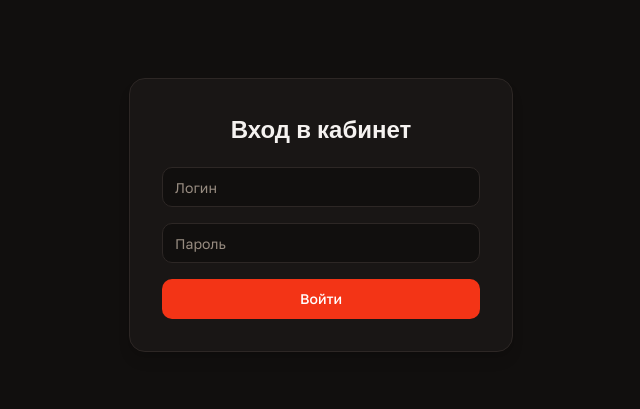
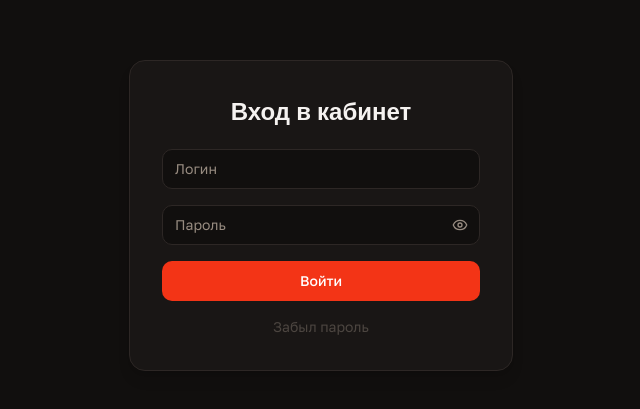
Before and after one commit to pr-poehali-dev/frozen-meat-sales-app, a React (Vite) app: page /admin in a window 1280 px wide. Shown: the part 185-594 px from the top of the page, without its empty margins (319-959 px from the left). Built offline with nearby package versions, Linux system fonts and the light colour scheme.

Commit message:
feat: add hover effect and password visibility toggle

```diff
--- a/src/components/CatalogSection.tsx
+++ b/src/components/CatalogSection.tsx
@@ -63,6 +63,7 @@ export default function CatalogSection({ products, productsLoading, activeCatego
                 alt={product.name}
                 className="w-full h-full object-cover transition-transform duration-500 group-hover:scale-110"
               />
+              <div className="absolute inset-0 rounded-t-xl ring-0 group-hover:ring-2 group-hover:ring-primary transition-all duration-300 pointer-events-none" />
               {product.badge && (
                 <Badge className="absolute top-3 left-3 bg-primary text-white border-0 font-body text-xs">
                   {product.badge}
--- a/src/pages/Admin.tsx
+++ b/src/pages/Admin.tsx
@@ -39,7 +39,10 @@ export default function Admin() {
   const [checking, setChecking] = useState(true);
   const [login, setLogin] = useState('');
   const [password, setPassword] = useState('');
+  const [showPassword, setShowPassword] = useState(false);
   const [loginError, setLoginError] = useState('');
+  const [forgotSent, setForgotSent] = useState(false);
+  const [forgotLoading, setForgotLoading] = useState(false);
   const [tab, setTab] = useState<'orders' | 'archive' | 'stats' | 'products'>('orders');
   const [siteClosed, setSiteClosed] = useState(false);
   const [siteClosedLoading, setSiteClosedLoading] = useState(false);
@@ -113,6 +116,16 @@ export default function Admin() {
     fetch(`${API_ORDERS}?type=stats&period=${period}`, { headers: { 'X-Session-Id': sessionId } })
       .then(r => r.json()).then(d => { if (d.ok) setStats(d); })
       .finally(() => setStatsLoading(false));
+  };
+
+  const handleForgotPassword = async () => {
+    setForgotLoading(true);
+    await fetch(`${API_AUTH}?role=admin&action=forgot_password`, {
+      method: 'POST', headers: { 'Content-Type': 'application/json' },
+      body: JSON.stringify({ login })
+    }).then(r => r.json());
+    setForgotSent(true);
+    setForgotLoading(false);
   };
 
   const handleLogin = async () => {
@@ -255,10 +268,36 @@ export default function Admin() {
         <h1 className="font-display text-2xl font-bold mb-6 text-center">Вход в кабинет</h1>
         <div className="space-y-4">
           <Input placeholder="Логин" value={login} onChange={e => setLogin(e.target.value)} />
-          <Input placeholder="Пароль" type="password" value={password} onChange={e => setPassword(e.target.value)}
-            onKeyDown={e => e.key === 'Enter' && handleLogin()} />
+          <div className="relative">
+            <Input
+              placeholder="Пароль"
+              type={showPassword ? 'text' : 'password'}
+              value={password}
+              onChange={e => setPassword(e.target.value)}
+              onKeyDown={e => e.key === 'Enter' && handleLogin()}
+              className="pr-10"
+            />
+            <button
+              type="button"
+              onClick={() => setShowPassword(v => !v)}
+              className="absolute right-3 top-1/2 -translate-y-1/2 text-muted-foreground hover:text-foreground"
+            >
+              <Icon name={showPassword ? 'EyeOff' : 'Eye'} size={16} />
+            </button>
+          </div>
           {loginError && <p className="text-sm text-red-500">{loginError}</p>}
           <Button className="w-full" onClick={handleLogin}>Войти</Button>
+          {forgotSent
+            ? <p className="text-sm text-green-600 text-center">Временный пароль отправлен на почту</p>
+            : <button
+                type="button"
+                onClick={handleForgotPassword}
+                disabled={forgotLoading || !login}
+                className="w-full text-sm text-muted-foreground hover:text-primary text-center transition-colors disabled:opacity-40"
+              >
+                {forgotLoading ? 'Отправка...' : 'Забыл пароль'}
+              </button>
+          }
         </div>
       </div>
     </div>
```
Also changed, not shown: 1 other file (tests, documents, lock files or other folders).
